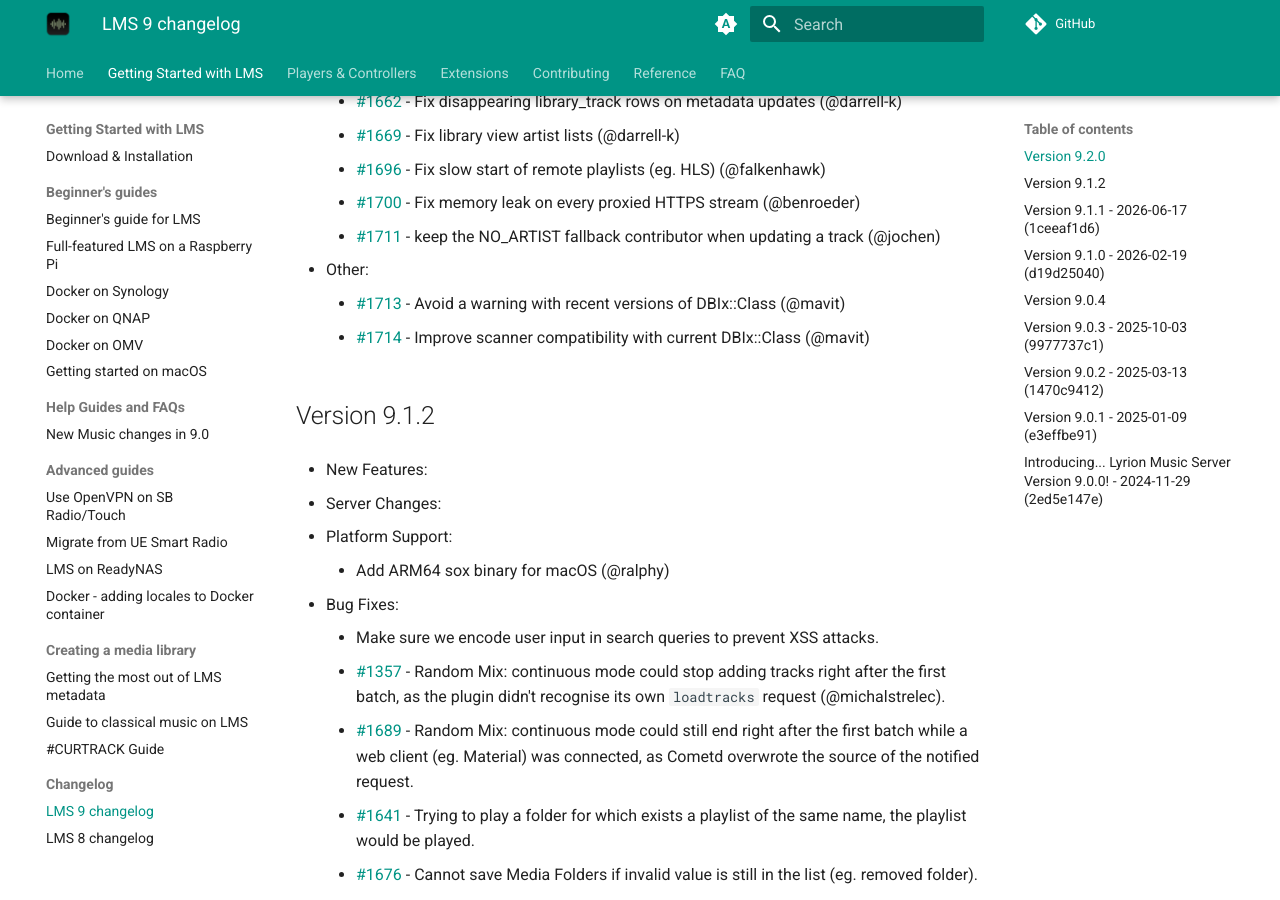
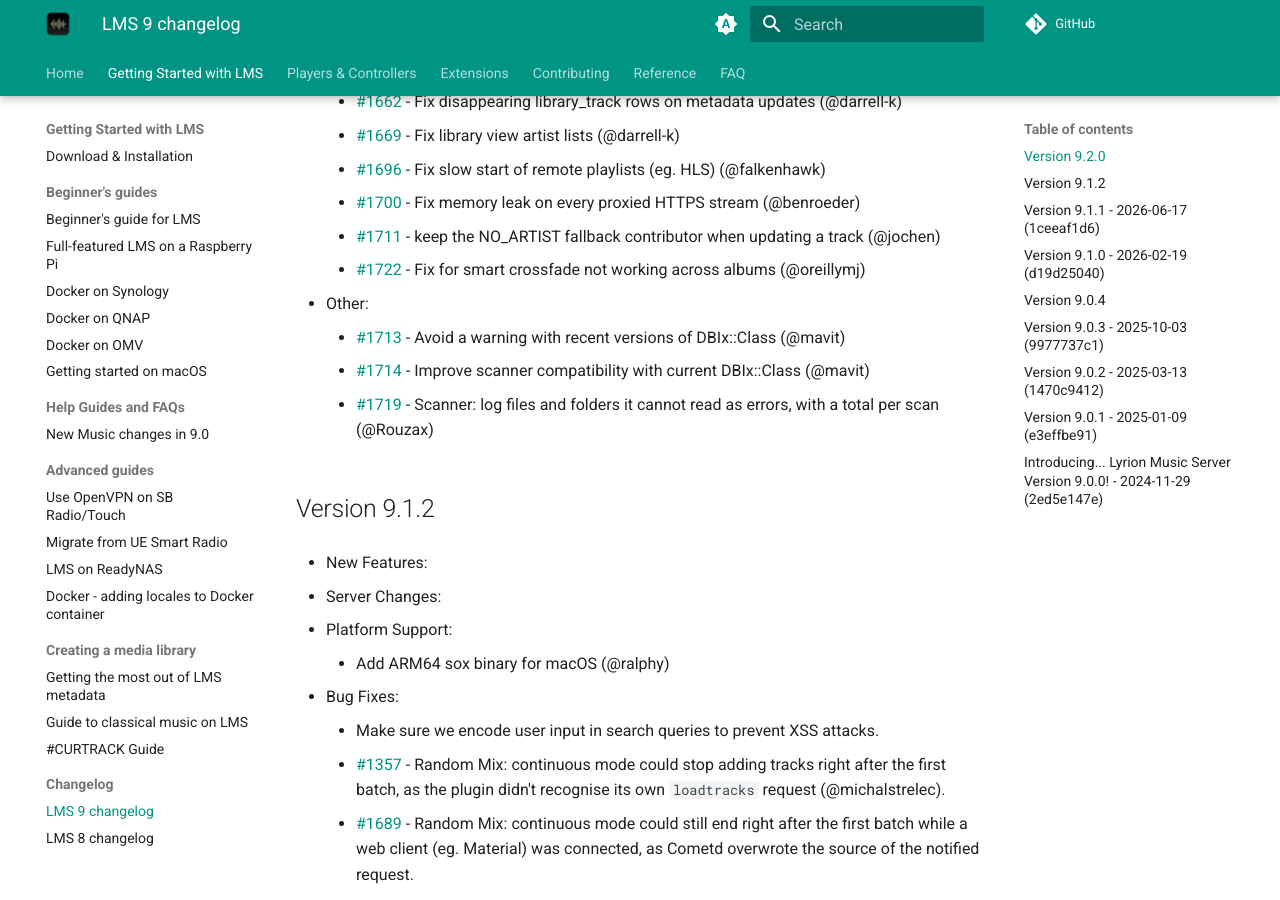
Before and after one commit to LMS-Community/lms-community.github.io, an MkDocs documentation site: the page built from docs/getting-started/changelog-lms9.md, in a window 1280 px wide and 900 px high, scrolled down 2867 px. Built offline with MkDocs 1.6.1 and Material for MkDocs 9.7.7, drawn with Linux system fonts in a browser that asks for light colours; a script that is not in the unit is left out; plug-ins that fetch from the network failed and are left out; comment, search, counter and statistics services are not loaded.

Commit message:
Update external data sources

```diff
--- a/docs/getting-started/changelog-lms9.md
+++ b/docs/getting-started/changelog-lms9.md
@@ -73,11 +73,13 @@
 	- [#1696](https://github.com/LMS-Community/slimserver/pull/1696) \- Fix slow start of remote playlists (eg. HLS) (@falkenhawk)
 	- [#1700](https://github.com/LMS-Community/slimserver/pull/1700) \- Fix memory leak on every proxied HTTPS stream (@benroeder)
 	- [#1711](https://github.com/LMS-Community/slimserver/pull/1711) \- keep the NO\_ARTIST fallback contributor when updating a track (@jochen)
+	- [#1722](https://github.com/LMS-Community/slimserver/pull/1722) \- Fix for smart crossfade not working across albums (@oreillymj)
 
 - Other:
 
 	- [#1713](https://github.com/LMS-Community/slimserver/pull/1713) \- Avoid a warning with recent versions of DBIx::Class (@mavit)
 	- [#1714](https://github.com/LMS-Community/slimserver/pull/1714) \- Improve scanner compatibility with current DBIx::Class (@mavit)
+	- [#1719](https://github.com/LMS-Community/slimserver/issues/1719) \- Scanner: log files and folders it cannot read as errors, with a total per scan (@Rouzax)
 
 ## Version 9.1.2
 
```
